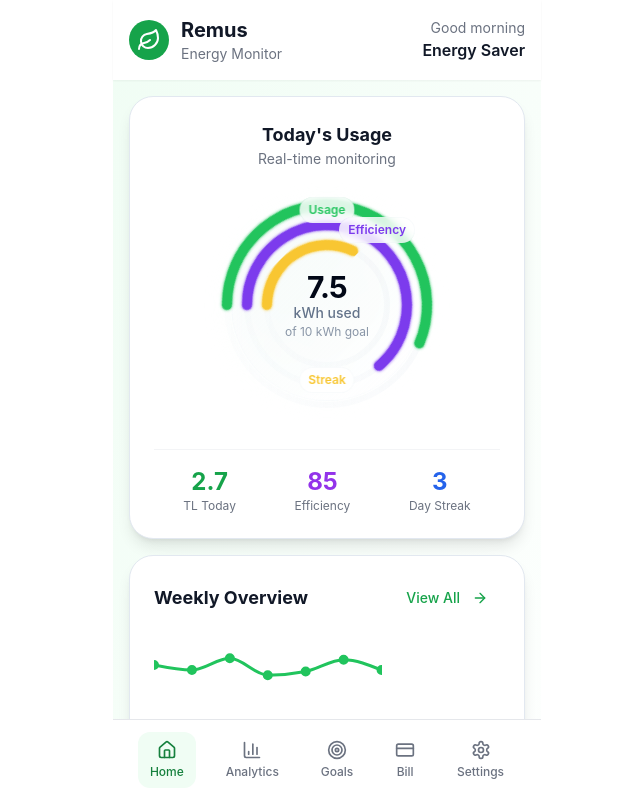
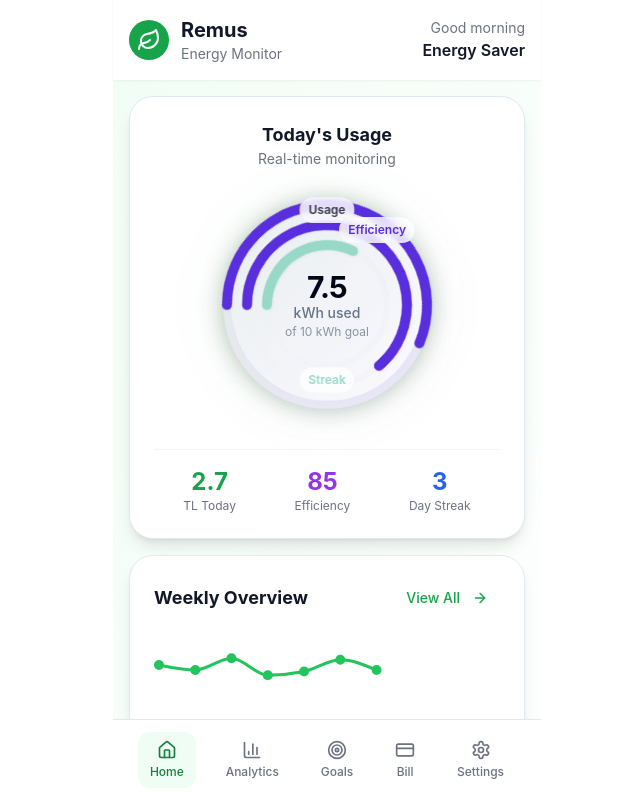
Before and after one commit to maergur/remus-energy-pulse, a React (Vite) app: page / in a window 1280 px wide. Shown: the top 800 px of the page, without its empty margins (313-953 px from the left). Built offline with nearby package versions, Linux system fonts and the light colour scheme.

Commit message:
Reverted to commit ea133e88f37c7067501ded90279e0b33211bf8c3

```diff
--- a/src/components/AppleWatchGauge.tsx
+++ b/src/components/AppleWatchGauge.tsx
@@ -15,10 +15,11 @@ const AppleWatchGauge: React.FC = () => {
     return () => clearTimeout(timer);
   }, []);
 
-  // Define distinct colors for each ring
-  const usageColor = 'hsl(142 71% 45%)'; // Green for usage
-  const efficiencyColor = 'hsl(262 83% 58%)'; // Purple for efficiency
-  const streakColor = 'hsl(45 93% 58%)'; // Orange/yellow for streak
+  const getUsageColor = (percentage: number) => {
+    if (percentage <= 50) return 'hsl(var(--remus-primary))'; // Primary green for low usage
+    if (percentage <= 80) return 'hsl(var(--remus-accent))'; // Purple for moderate
+    return 'hsl(0 84% 60%)'; // Red for high usage
+  };
 
   const createRingPath = (percentage: number, radius: number) => {
     const angle = (percentage / 100) * 270; // 270 degrees max
@@ -43,11 +44,12 @@ const AppleWatchGauge: React.FC = () => {
 
   return (
     <div className="relative w-60 h-60 mx-auto">
-      {/* Reduced background glow effect */}
-      <div className="absolute inset-8 rounded-full bg-gradient-to-br from-primary/3 to-accent/3 blur-lg opacity-60"></div>
+      {/* Enhanced background glow effect */}
+      <div className="absolute inset-2 rounded-full bg-gradient-to-br from-primary/5 to-accent/5 blur-xl"></div>
+      <div className="absolute inset-4 rounded-full bg-gradient-to-br from-primary/10 to-accent/10 pulse-glow"></div>
 
       {/* Main gauge container with subtle gradient background */}
-      <div className="absolute inset-6 rounded-full bg-gradient-to-br from-muted/30 to-background/60 backdrop-blur-sm border border-border/10"></div>
+      <div className="absolute inset-6 rounded-full bg-gradient-to-br from-muted/50 to-background/80 backdrop-blur-sm border border-border/20"></div>
 
       <svg width="240" height="240" viewBox="0 0 240 240" className="transform -rotate-45 relative z-10">
         {/* Enhanced background rings with gradient strokes */}
@@ -57,7 +59,7 @@ const AppleWatchGauge: React.FC = () => {
             <stop offset="100%" stopColor="hsl(var(--border))" stopOpacity="0.6" />
           </linearGradient>
           <filter id="glow">
-            <feGaussianBlur stdDeviation="1.5" result="coloredBlur"/>
+            <feGaussianBlur stdDeviation="3" result="coloredBlur"/>
             <feMerge>
               <feMergeNode in="coloredBlur"/>
               <feMergeNode in="SourceGraphic"/>
@@ -96,33 +98,33 @@ const AppleWatchGauge: React.FC = () => {
           opacity="0.4"
         />
 
-        {/* Enhanced animated progress rings with reduced glow */}
+        {/* Enhanced animated progress rings with glow effect */}
         <path
           d={createRingPath(animateRings ? usagePercentage : 0, 100)}
           fill="none"
-          stroke={usageColor}
+          stroke={getUsageColor(usagePercentage)}
           strokeWidth="10"
           strokeLinecap="round"
           filter="url(#glow)"
-          className="transition-all duration-2000 ease-out"
+          className="transition-all duration-2000 ease-out drop-shadow-sm"
         />
         <path
           d={createRingPath(animateRings ? efficiencyPercentage : 0, 80)}
           fill="none"
-          stroke={efficiencyColor}
+          stroke="hsl(var(--remus-accent))"
           strokeWidth="10"
           strokeLinecap="round"
           filter="url(#glow)"
-          className="transition-all duration-2000 ease-out delay-300"
+          className="transition-all duration-2000 ease-out delay-300 drop-shadow-sm"
         />
         <path
           d={createRingPath(animateRings ? streakPercentage : 0, 60)}
           fill="none"
-          stroke={streakColor}
+          stroke="hsl(var(--remus-highlight))"
           strokeWidth="10"
           strokeLinecap="round"
           filter="url(#glow)"
-          className="transition-all duration-2000 ease-out delay-600"
+          className="transition-all duration-2000 ease-out delay-600 drop-shadow-sm"
         />
       </svg>
 
@@ -137,18 +139,16 @@ const AppleWatchGauge: React.FC = () => {
         </div>
       </div>
 
-      {/* Enhanced ring labels with distinct colors */}
+      {/* Enhanced ring labels with better positioning and colors */}
       <div className="absolute inset-0 pointer-events-none z-30">
-        <div className="absolute top-3 left-1/2 transform -translate-x-1/2 text-xs font-semibold bg-background/80 backdrop-blur-sm px-2 py-1 rounded-full border border-border/20"
-             style={{ color: usageColor }}>
+        <div className="absolute top-3 left-1/2 transform -translate-x-1/2 text-xs font-semibold text-foreground/80 bg-background/80 backdrop-blur-sm px-2 py-1 rounded-full border border-border/20">
           Usage
         </div>
-        <div className="absolute top-8 right-8 text-xs font-semibold bg-background/80 backdrop-blur-sm px-2 py-1 rounded-full border border-border/20"
-             style={{ color: efficiencyColor }}>
+        <div className="absolute top-8 right-8 text-xs font-semibold text-accent bg-background/80 backdrop-blur-sm px-2 py-1 rounded-full border border-border/20">
           Efficiency
         </div>
         <div className="absolute bottom-8 left-1/2 transform -translate-x-1/2 text-xs font-semibold bg-background/80 backdrop-blur-sm px-2 py-1 rounded-full border border-border/20"
-             style={{ color: streakColor }}>
+             style={{ color: 'hsl(var(--remus-highlight))' }}>
           Streak
         </div>
       </div>
--- a/src/pages/Dashboard.tsx
+++ b/src/pages/Dashboard.tsx
@@ -98,7 +98,7 @@ const Dashboard: React.FC = () => {
               }}
               className="h-32"
             >
-              <LineChart data={dailyUsageData} margin={{ left: 0, right: 0, top: 5, bottom: 5 }}>
+              <LineChart data={dailyUsageData}>
                 <Line
                   type="monotone"
                   dataKey="usage"
@@ -112,7 +112,6 @@ const Dashboard: React.FC = () => {
                   axisLine={false}
                   tickLine={false}
                   tick={{ fontSize: 12, fill: "#6B7280" }}
-                  interval={0}
                 />
                 <YAxis hide />
                 <ChartTooltip
```
